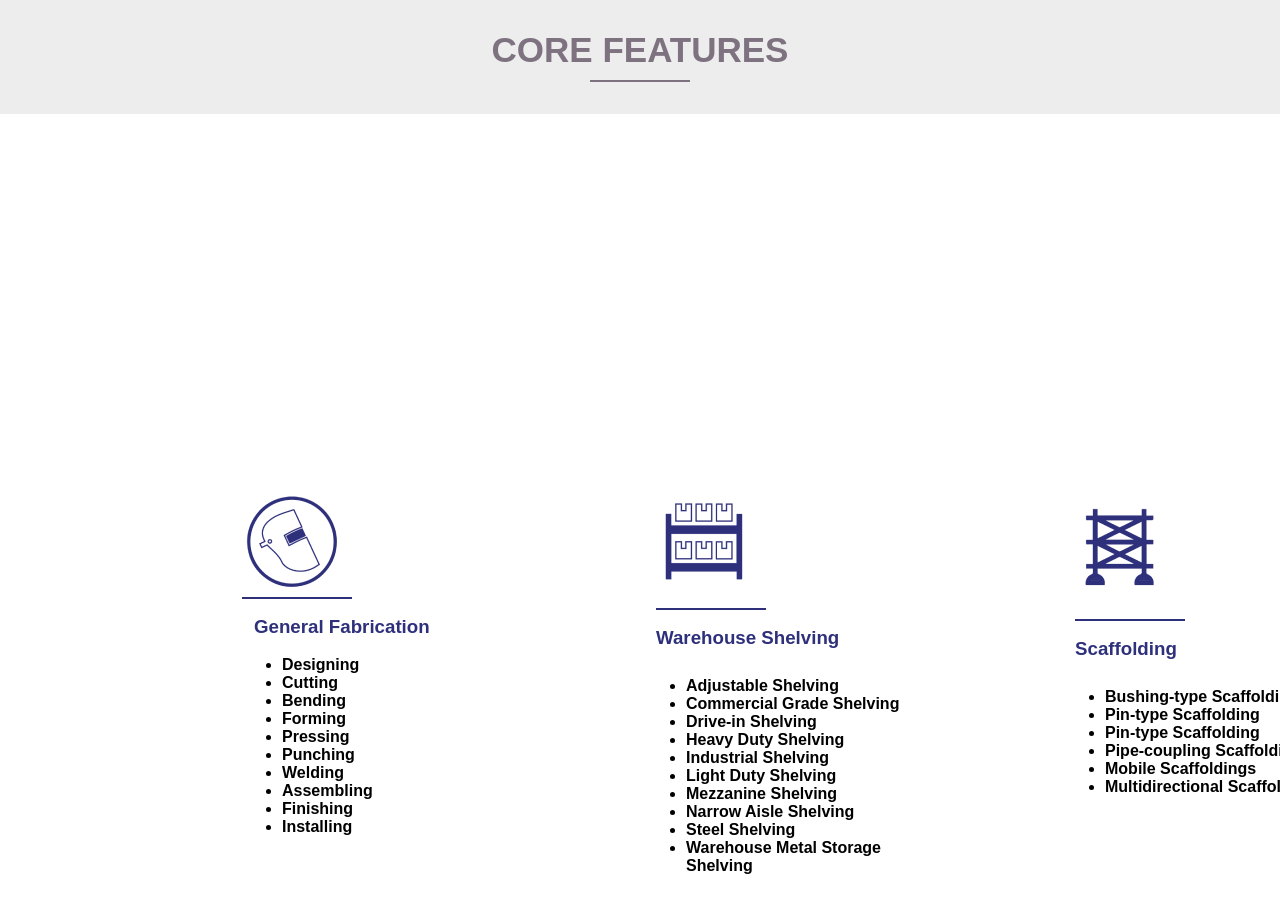
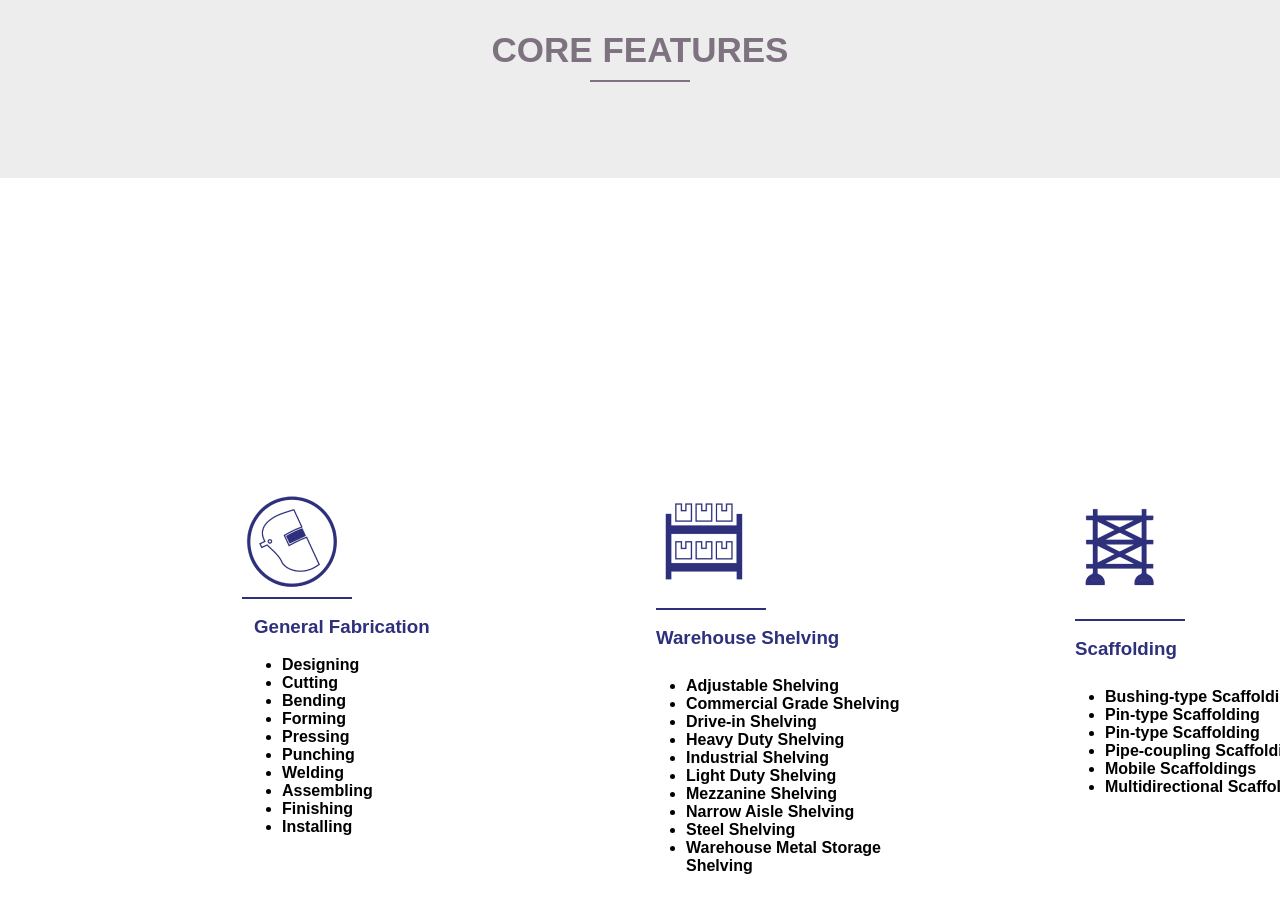
Before and after one commit to Usamaalikhan654/Habibullah-WB, a React (Create React App) app in the folder hepl-master/: page /#/ in a window 1280 px wide. Shown: the part 952-1864 px from the top of the page. Built offline with nearby package versions, Linux system fonts and the light colour scheme.

Commit message:
1.7.8
version is pushed

```diff
--- a/hepl-master/src/Pages/Home/Home.module.scss
+++ b/hepl-master/src/Pages/Home/Home.module.scss
@@ -187,6 +187,10 @@ margin-top: 300px;
 
 .Container {
 
+  padding: 2rem;
   background-color: #ededed;
-
+  align-items: center;
+  justify-content: center;
+  display: flex;
+  flex-direction: column;
 }
```
